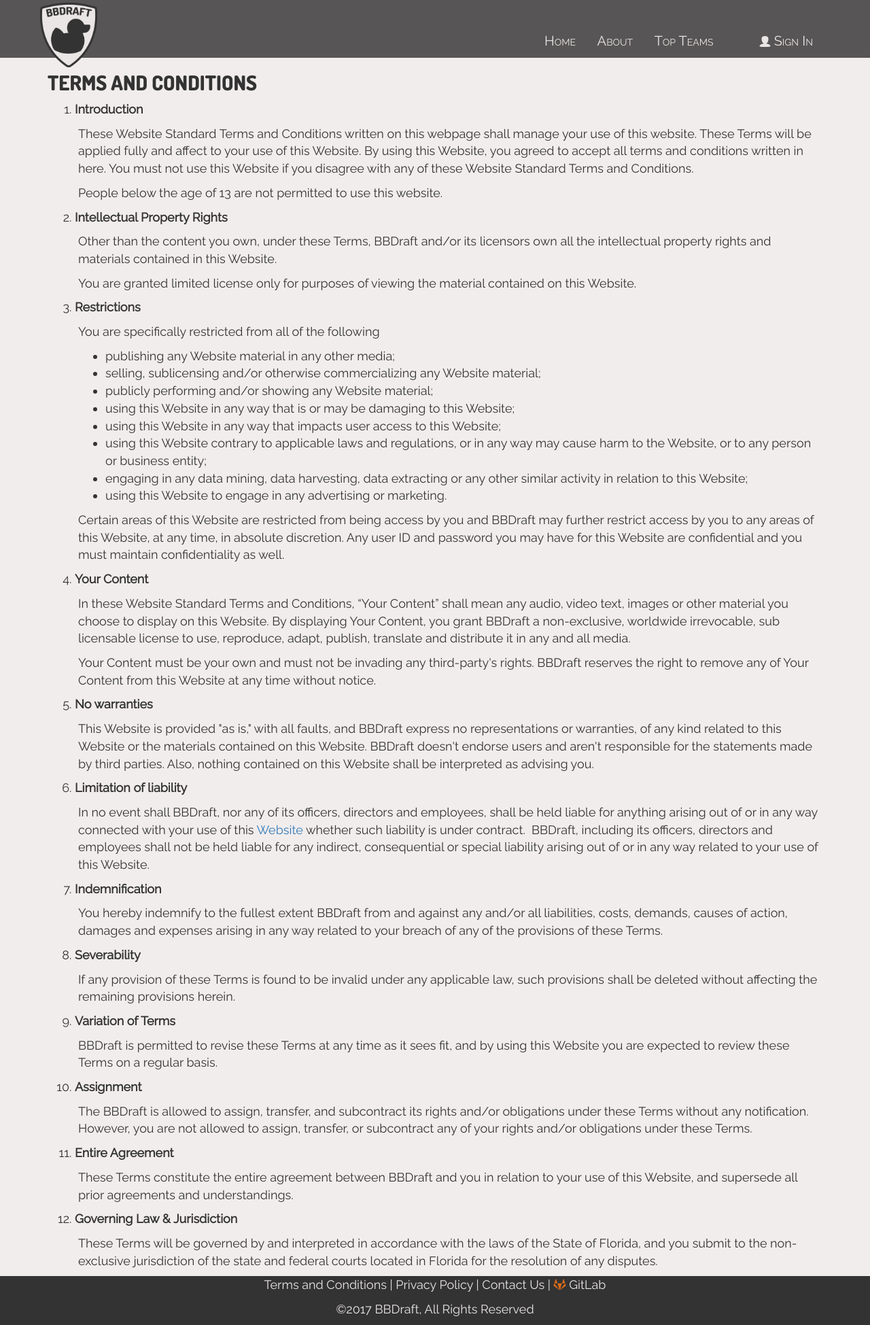
After one commit to LakenH/bbdraft, a PHP site: template templates/terms.twig in a window 1280 px wide. The commit adds this page. Shown: the whole page at 68% size. Run offline with PHP 8.4, Linux system fonts and the light colour scheme; the template is opened without the code that fills it, so the values that code supplies are empty; some libraries are stand-ins or nearby versions; some web fonts are replaced.

Commit message:
added terms and conditions
Added the terms and conditions page, for legal reasons

```diff
--- a/css/styles.css
+++ b/css/styles.css
@@ -199,6 +199,27 @@
 footer .icon-gitlab {
 	color: #da6b1a;
 }
+footer a {
+	color: #EBE6E6;
+}
+footer a:hover {
+	color: #EBE6E6;
+}
+/*
+TERMS
+*/
+.terms li {
+	font-size: 18px;
+}
+.terms p {
+	margin-left: 45px;
+}
+.terms ul li {
+	margin-left: 45px;
+}
+	font-family: 'Dosis', sans-serif;
+	font-size: 22px;
+}
 /*
 MEDIA QUERIES
 */
--- a/templates/base.twig
+++ b/templates/base.twig
@@ -5,7 +5,7 @@
 	<meta http-equiv="X-UA-Compatible" content="IE=edge">
 	<meta name="viewport" content="width=device-width, initial-scale=1">
 
-	<title>{% block title %}{% endblock %}&nbsp;| BBDraft</title>
+	<title>{% block title %}{% endblock %}&nbsp;- BBDraft</title>
 
 	<link href="css/bootstrap.min.css" rel="stylesheet">
 	<link href="css/bbdraft_icons.css" rel="stylesheet">
@@ -51,7 +51,7 @@
 <footer>
 	<div class="container-fluid">
 		<div class="container">
-			<p>Terms of Service | Privacy Policy | Contact Us | <i class="icon-gitlab"></i> GitLab</p>
+			<p><a href="terms.php">Terms and Conditions</a> | <a href="#">Privacy Policy</a> | <a href="#">Contact Us</a> | <a href="https://gitlab.com/laken/bbdraft/"><i class="icon-gitlab"></i> GitLab</a></p>
 			<p>&copy;2017 BBDraft, All Rights Reserved</p>
 			<p></p>
 		</div>
--- /dev/null
+++ b/templates/terms.twig
@@ -0,0 +1,69 @@
+{% extends 'base.twig' %}
+{% block title %}Terms and Conditions{% endblock %}
+{% block content %}
+<div class="container terms">
+	<h2>TERMS AND CONDITIONS</h2>
+	<ol>
+		<li><strong>Introduction</strong></li>
+	</ol>
+	<p>These Website Standard Terms and Conditions written on this webpage shall manage your use of this website. These Terms will be applied fully and affect to your use of this Website. By using this Website, you agreed to accept all terms and conditions written in here. You must not use this Website if you disagree with any of these Website Standard Terms and Conditions.</p>
+	<p>People below the age of 13 are not permitted to use this website.</p>
+	<ol start="2">
+		<li><strong>Intellectual Property Rights</strong></li>
+	</ol>
+	<p>Other than the content you own, under these Terms, BBDraft and/or its licensors own all the intellectual property rights and materials contained in this Website.</p>
+	<p>You are granted limited license only for purposes of viewing the material contained on this Website.</p>
+	<ol start="3">
+		<li><strong>Restrictions</strong></li>
+	</ol>
+	<p>You are specifically restricted from all of the following</p>
+	<ul>
+		<li>publishing any Website material in any other media;</li>
+		<li>selling, sublicensing and/or otherwise commercializing any Website material;</li>
+		<li>publicly performing and/or showing any Website material;</li>
+		<li>using this Website in any way that is or may be damaging to this Website;</li>
+		<li>using this Website in any way that impacts user access to this Website;</li>
+		<li>using this Website contrary to applicable laws and regulations, or in any way may cause harm to the Website, or to any person or business entity;</li>
+		<li>engaging in any data mining, data harvesting, data extracting or any other similar activity in relation to this Website;</li>
+		<li>using this Website to engage in any advertising or marketing.</li>
+	</ul>
+	<p>Certain areas of this Website are restricted from being access by you and BBDraft may further restrict access by you to any areas of this Website, at any time, in absolute discretion. Any user ID and password you may have for this Website are confidential and you must maintain confidentiality as well.</p>
+	<ol start="4">
+		<li><strong>Your Content</strong></li>
+	</ol>
+	<p>In these Website Standard Terms and Conditions, “Your Content” shall mean any audio, video text, images or other material you choose to display on this Website. By displaying Your Content, you grant BBDraft a non-exclusive, worldwide irrevocable, sub licensable license to use, reproduce, adapt, publish, translate and distribute it in any and all media.</p>
+	<p>Your Content must be your own and must not be invading any third-party's rights. BBDraft reserves the right to remove any of Your Content from this Website at any time without notice.</p>
+	<ol start="5">
+		<li><strong>No warranties</strong></li>
+	</ol>
+	<p>This Website is provided "as is," with all faults, and BBDraft express no representations or warranties, of any kind related to this Website or the materials contained on this Website. BBDraft doesn't endorse users and aren't responsible for the statements made by third parties. Also, nothing contained on this Website shall be interpreted as advising you.</p>
+	<ol start="6">
+		<li><strong>Limitation of liability</strong></li>
+	</ol>
+	<p>In no event shall BBDraft, nor any of its officers, directors and employees, shall be held liable for anything arising out of or in any way connected with your use of this <a href="http://bbdraft.com" target="_blank">Website</a> whether such liability is under contract. &nbsp;BBDraft, including its officers, directors and employees shall not be held liable for any indirect, consequential or special liability arising out of or in any way related to your use of this Website.</p>
+	<ol start="7">
+		<li><strong>Indemnification</strong></li>
+	</ol>
+	<p>You hereby indemnify to the fullest extent BBDraft from and against any and/or all liabilities, costs, demands, causes of action, damages and expenses arising in any way related to your breach of any of the provisions of these Terms.</p>
+	<ol start="8">
+		<li><strong>Severability</strong></li>
+	</ol>
+	<p>If any provision of these Terms is found to be invalid under any applicable law, such provisions shall be deleted without affecting the remaining provisions herein.</p>
+	<ol start="9">
+		<li><strong>Variation of Terms</strong></li>
+	</ol>
+	<p>BBDraft is permitted to revise these Terms at any time as it sees fit, and by using this Website you are expected to review these Terms on a regular basis.</p>
+	<ol start="10">
+		<li><strong>Assignment</strong></li>
+	</ol>
+	<p>The BBDraft is allowed to assign, transfer, and subcontract its rights and/or obligations under these Terms without any notification. However, you are not allowed to assign, transfer, or subcontract any of your rights and/or obligations under these Terms.</p>
+	<ol start="11">
+		<li><strong>Entire Agreement</strong></li>
+	</ol>
+	<p>These Terms constitute the entire agreement between BBDraft and you in relation to your use of this Website, and supersede all prior agreements and understandings.</p>
+	<ol start="12">
+		<li><strong>Governing Law &amp; Jurisdiction</strong></li>
+	</ol>
+	<p>These Terms will be governed by and interpreted in accordance with the laws of the State of Florida, and you submit to the non-exclusive jurisdiction of the state and federal courts located in Florida for the resolution of any disputes.</p>
+</div>
+{% endblock %}
```
Also changed, not shown: terms.php (added, +10 -0 lines).
